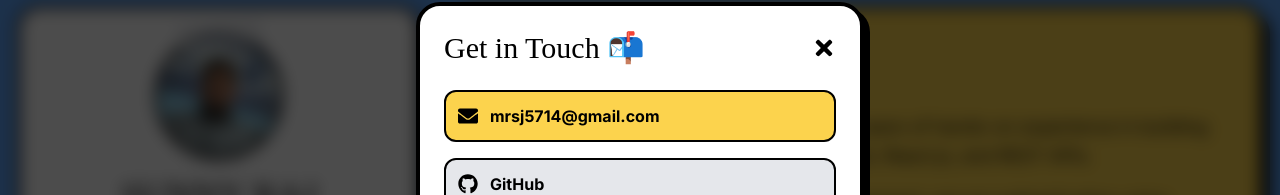
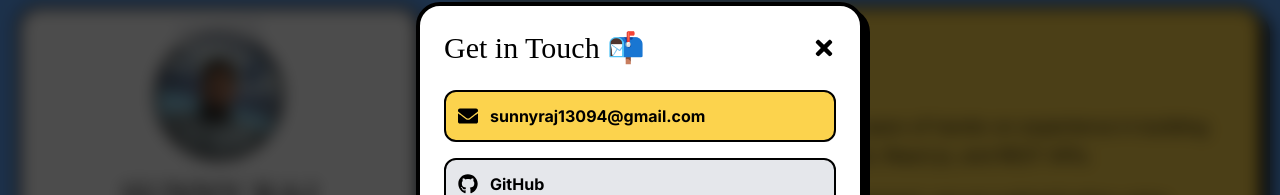
Before and after one commit to rajSunny5714/new-portfolio, a React (Vite) app: page / in a window 1280 px wide. Both pictures are taken after a click on the button "CONTACT". Shown: the part 140-335 px from the top of the page. Built offline with nearby package versions, Linux system fonts and the light colour scheme; the HTML template or start-up script is replaced by a standard one; a web font is replaced by a local one.

Commit message:
Update email address in ContactModal component

```diff
--- a/src/components/ui/ContactModal.tsx
+++ b/src/components/ui/ContactModal.tsx
@@ -22,8 +22,8 @@ const ContactModal: React.FC<ContactModalProps> = ({ isOpen, onClose }) => {
         </div>
 
         <div className="flex flex-col gap-4 font-bold">
-            <a href="mailto:mrsj5714@gmail.com" className="flex items-center gap-3 p-3 bg-custom-yellow border-2 border-black rounded-xl hover:translate-x-1 hover:shadow-neo-sm transition-all">
-                <FaEnvelope className="text-xl"/> mrsj5714@gmail.com
+            <a href="mailto:sunnyraj13094@gmail.com" className="flex items-center gap-3 p-3 bg-custom-yellow border-2 border-black rounded-xl hover:translate-x-1 hover:shadow-neo-sm transition-all">
+                <FaEnvelope className="text-xl"/> sunnyraj13094@gmail.com
             </a>
             <a href="https://github.com/rajSunny5714" target="_blank" rel="noreferrer" className="flex items-center gap-3 p-3 bg-gray-200 border-2 border-black rounded-xl hover:translate-x-1 hover:shadow-neo-sm transition-all">
                 <FaGithub className="text-xl"/> GitHub
```
